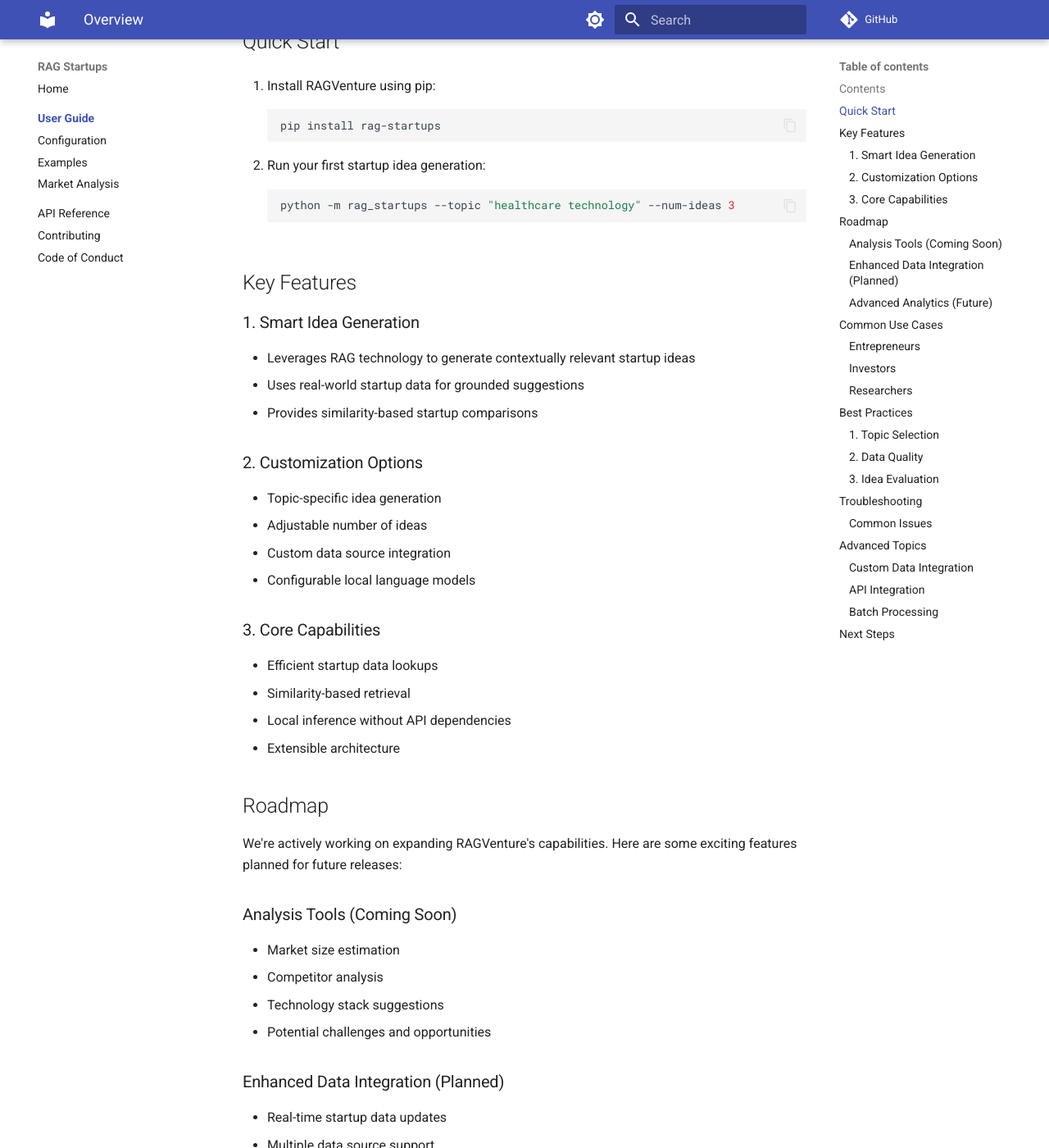
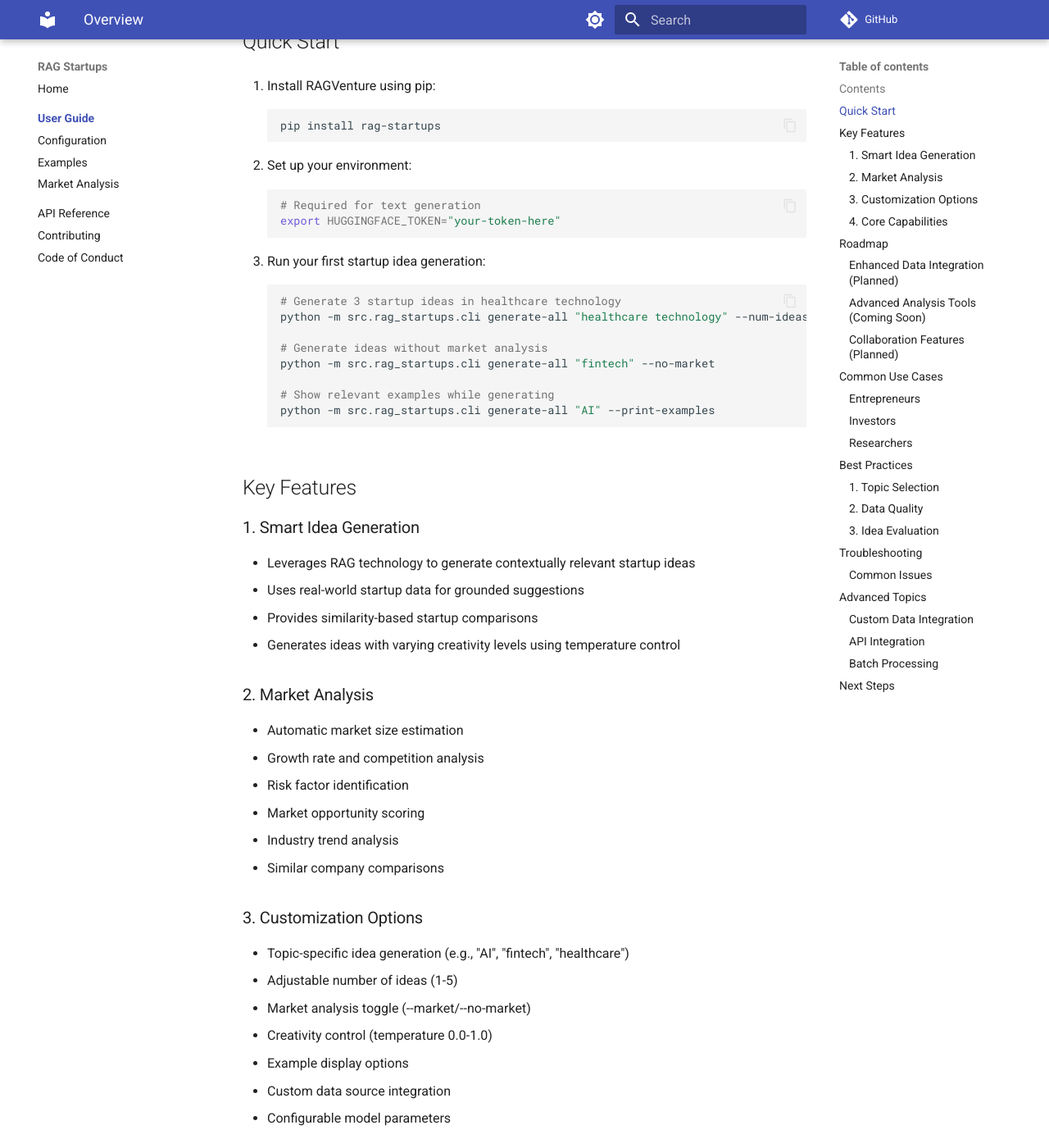
Before and after one commit to valginer0/RAGVenture, an MkDocs documentation site: the page built from docs/user-guide/index.md, in a window 1280 px wide and 1400 px high, scrolled down 414 px. Shown: the whole window at 82% size. Built offline with MkDocs 1.6.1 and Material for MkDocs 9.7.7, drawn with Linux system fonts in a browser that asks for light colours; comment, search, counter and statistics services are not loaded; some of the changed text lies outside the part shown.

Commit message:
docs: update user guide
- Add market analysis to current features
- Update CLI examples with generate-all command
- Add new customization options (market analysis, temperature)
- Update roadmap and feature organization

````diff
--- a/docs/user-guide/index.md
+++ b/docs/user-guide/index.md
@@ -14,9 +14,22 @@
 pip install rag-startups
 ```
 
-2. Run your first startup idea generation:
+2. Set up your environment:
 ```bash
-python -m rag_startups --topic "healthcare technology" --num-ideas 3
+# Required for text generation
+export HUGGINGFACE_TOKEN="your-token-here"
+```
+
+3. Run your first startup idea generation:
+```bash
+# Generate 3 startup ideas in healthcare technology
+python -m src.rag_startups.cli generate-all "healthcare technology" --num-ideas 3
+
+# Generate ideas without market analysis
+python -m src.rag_startups.cli generate-all "fintech" --no-market
+
+# Show relevant examples while generating
+python -m src.rag_startups.cli generate-all "AI" --print-examples
 ```
 
 ## Key Features
@@ -25,40 +38,53 @@
 - Leverages RAG technology to generate contextually relevant startup ideas
 - Uses real-world startup data for grounded suggestions
 - Provides similarity-based startup comparisons
+- Generates ideas with varying creativity levels using temperature control
 
-### 2. Customization Options
-- Topic-specific idea generation
-- Adjustable number of ideas
+### 2. Market Analysis
+- Automatic market size estimation
+- Growth rate and competition analysis
+- Risk factor identification
+- Market opportunity scoring
+- Industry trend analysis
+- Similar company comparisons
+
+### 3. Customization Options
+- Topic-specific idea generation (e.g., "AI", "fintech", "healthcare")
+- Adjustable number of ideas (1-5)
+- Market analysis toggle (--market/--no-market)
+- Creativity control (temperature 0.0-1.0)
+- Example display options
 - Custom data source integration
-- Configurable local language models
+- Configurable model parameters
 
-### 3. Core Capabilities
+### 4. Core Capabilities
 - Efficient startup data lookups
 - Similarity-based retrieval
 - Local inference without API dependencies
 - Extensible architecture
+- Comprehensive test coverage (68 passing tests)
 
 ## Roadmap
 
 We're actively working on expanding RAGVenture's capabilities. Here are some exciting features planned for future releases:
 
-### Analysis Tools (Coming Soon)
-- Market size estimation
-- Competitor analysis
-- Technology stack suggestions
-- Potential challenges and opportunities
-
 ### Enhanced Data Integration (Planned)
 - Real-time startup data updates
-- Multiple data source support
-- Custom data validation
+- Integration with more data sources
+- Custom data validation tools
 - Data enrichment pipelines
 
-### Advanced Analytics (Future)
-- Trend analysis
-- Success factor identification
-- Risk assessment
-- Market opportunity scoring
+### Advanced Analysis Tools (Coming Soon)
+- Technology stack suggestions
+- Team composition recommendations
+- Investment requirement estimates
+- Go-to-market strategy templates
+
+### Collaboration Features (Planned)
+- Multi-user workspaces
+- Idea version control
+- Team feedback integration
+- Export and sharing options
 
 ## Common Use Cases
 
````
